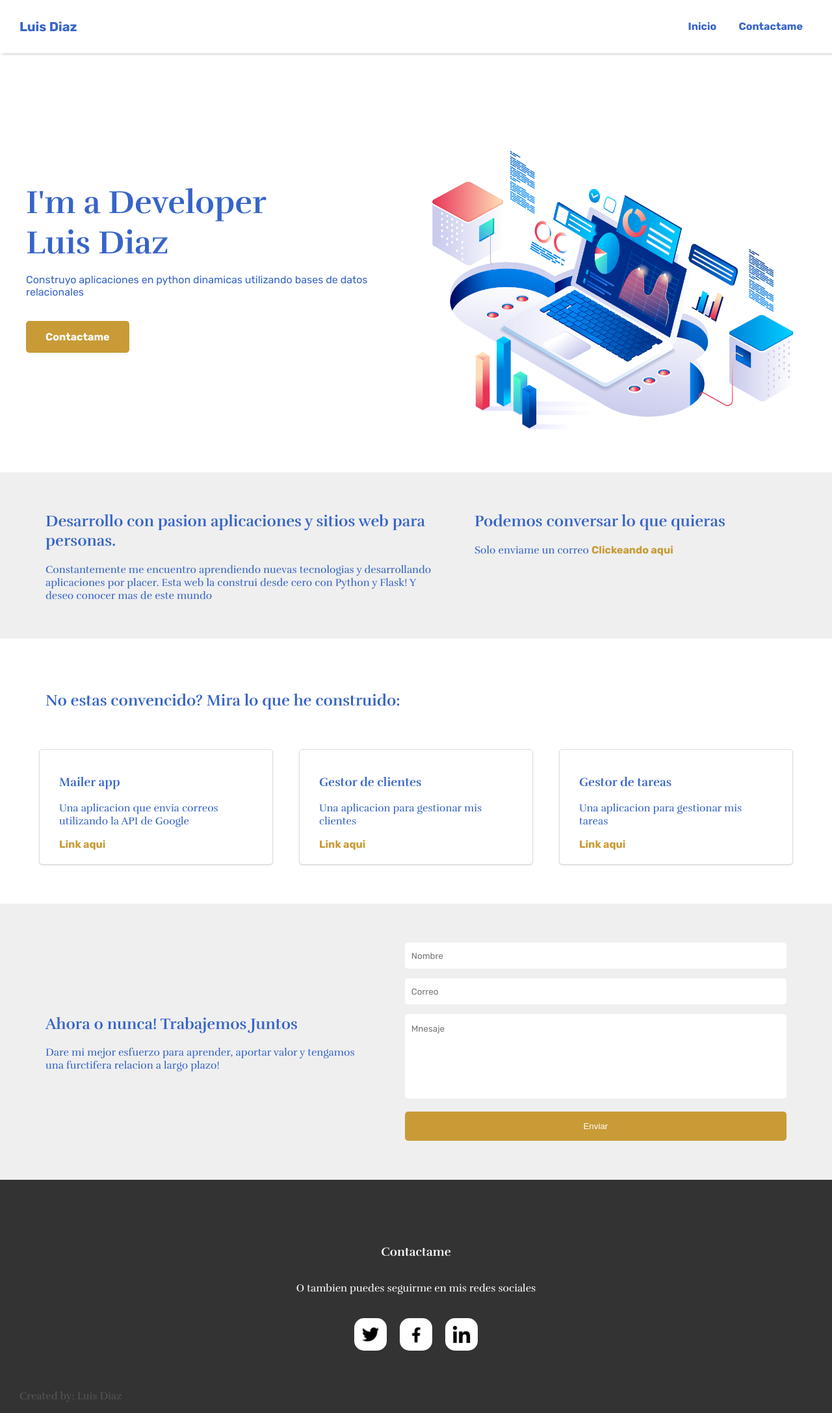
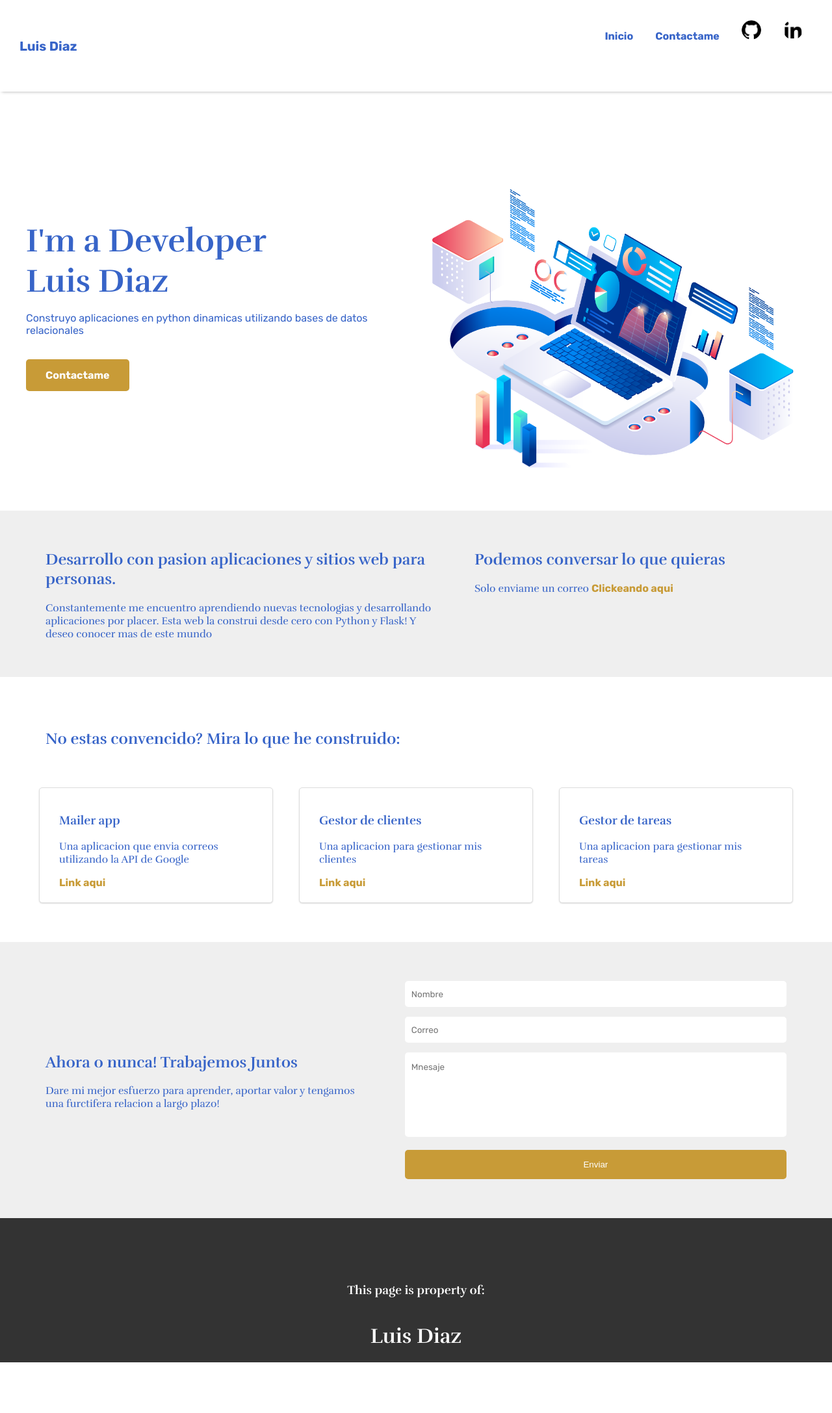
Before and after one commit to luisdiaz2022/Portfolio, a Flask app: page / in a window 1280 px wide. Shown: the whole page at 65% size. After the commit the page ends 2097 px from the top, so only its background shows below. Run offline with Flask 3, Linux system fonts and the light colour scheme.

Commit message:
Changed footer and moved social links to the top

```diff
--- a/app/static/styles.css
+++ b/app/static/styles.css
@@ -171,13 +171,8 @@ a.btn {
     margin-bottom: 40px;
 }
 
-.social-links a {
-    margin: 0 10px;
-}
-
 .social {
     background-color: #fff;
-    padding: 10px;
     border-radius: 15px;
 }
 
--- a/app/templates/base.html
+++ b/app/templates/base.html
@@ -15,6 +15,12 @@
             <ul>
                 <li><a href='{{ url_for('portfolio.index') }}'>Inicio</a></li>
                 <li><a href='#contact'>Contactame</a></li>
+                <li><a target="_blank" href='https://github.com/luisdiaz2022'><img class="social" width="30" src="{{ url_for('static', filename='github-logo.png') }}" /></a></li>
+                <li><a target="_blank" href="https://www.linkedin.com/in/luis-diaz-9ab652203/"><img class="social" width="30" src="{{ url_for('static', filename='linkedin.png') }}" /></a></li>
+                <div class="center full-width social-links">
+                    <div class="row">
+                    </div>
+                </div>
             </ul>
         </nav>
     </header>
@@ -22,24 +28,12 @@
     <div class="footer">
         <div class="center full-width">
             <div class="row">
-                <h3>Contactame</h3>
+                <h3>This page is property of:</h3>
             </div>
         </div>
-        <div class="center full-width">
+        <div class="center">
             <div class="row">
-                <p>O tambien puedes seguirme en mis redes sociales</p>
-            </div>
-        </div>
-        <div class="center full-width social-links">
-            <div class="row">
-                <a target="_blank" href=#><img class="social" width="30" src="{{ url_for('static', filename='twitter.png') }}" /></a>
-                <a target="_blank" href=#><img class="social" width="30" src="{{ url_for('static', filename='facebook.png') }}" /></a>
-                <a target="_blank" href=#><img class="social" width="30" src="{{ url_for('static', filename='linkedin.png') }}" /></a>
-            </div>
-        </div>
-        <div class="made-with">
-            <div class="row">
-                <p>Created by: Luis Diaz</p>
+                <h1>Luis Diaz</h1>
             </div>
         </div>
     </div>
```
Also changed, not shown: app/static/github-logo.png (added).
